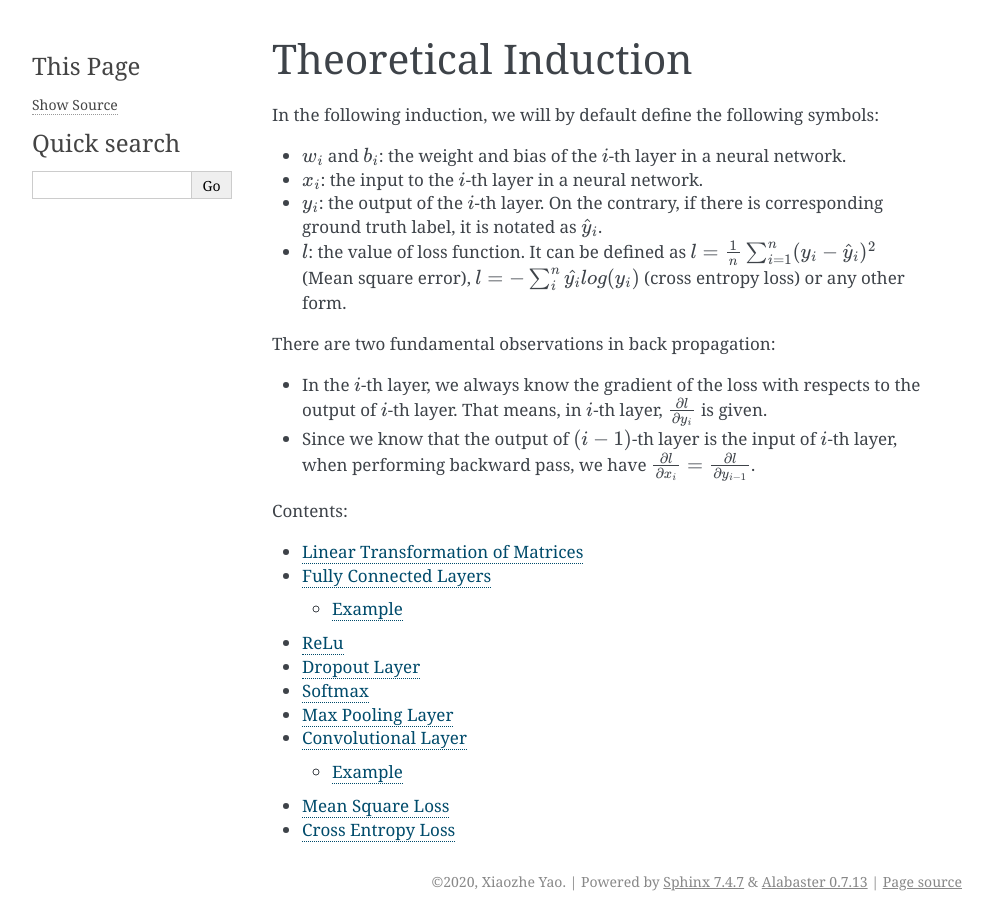
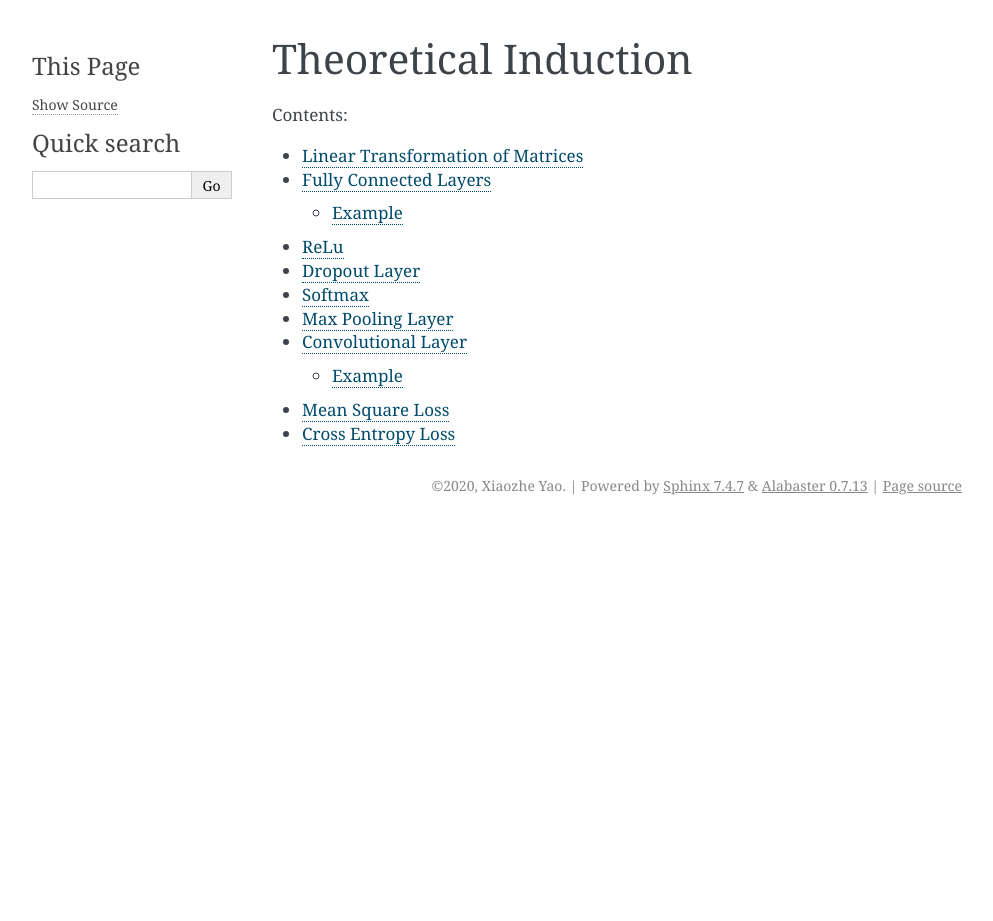
Before and after one commit to autoai-org/Tinyml, a Sphinx documentation site: the page built from docs/source/induction.rst, in a window 1280 px wide. Shown: the whole page, without its empty margins (148-1141 px from the left). Built offline with Sphinx 7.4.7, drawn with Linux system fonts in a browser that asks for light colours; after the commit the page ends 900 px from its top, so only the background shows below that.

Commit message:
update docs

```diff
--- a/docs/source/induction.rst
+++ b/docs/source/induction.rst
@@ -1,33 +1,6 @@
 ========================
  Theoretical Induction
 ========================
-
-In the following induction, we will by default define the following
-symbols:
-
--  :math:`w_i` and :math:`b_i`: the weight and bias of the :math:`i`-th
-   layer in a neural network.
-
--  :math:`x_i`: the input to the :math:`i`-th layer in a neural network.
-
--  :math:`y_i`: the output of the :math:`i`-th layer. On the contrary,
-   if there is corresponding ground truth label, it is notated as
-   :math:`\hat{y}_i`.
-
--  :math:`l`: the value of loss function. It can be defined as
-   :math:`l=\frac{1}{n}\sum_{i=1}^{n}(y_i-\hat{y}_i)^2` (Mean square
-   error), :math:`l=-\sum_{i}^n\hat{y_i}log(y_i)` (cross entropy loss)
-   or any other form.
-
-There are two fundamental observations in back propagation:
-
--  In the :math:`i`-th layer, we always know the gradient of the loss
-   with respects to the output of :math:`i`-th layer. That means, in
-   :math:`i`-th layer, :math:`\frac{\partial l}{\partial y_i}` is given.
-
--  Since we know that the output of :math:`(i-1)`-th layer is the input
-   of :math:`i`-th layer, when performing backward pass, we have
-   :math:`\frac{\partial{l}}{\partial{x_i}}=\frac{\partial{l}}{\partial{y_{i-1}}}`.
 
 .. toctree::
    :maxdepth: 3
--- a/docs/source/overview.rst
+++ b/docs/source/overview.rst
@@ -1,9 +1,9 @@
 Overview
 ===================================
 
-I wrote Tinynet for educational purpose, and I found it is useful and interesting to figure out what is a deep learning framework doing under sophisticated apis. I hope this project can be useful for students to understand deep learning.
+I wrote Tinynet for learning purpose, and I found it is useful and interesting to figure out what is a deep learning framework doing under their apis. I hope this project can be useful for other students to understand how deep learning works.
 
-In Tiny, we focus on three main tasks: construct the
+In Tinynet, we focus on three main tasks: construct the
 neural networks, perform the training, evaluating and visualizing
 processes and export the trained weight to the persistent storage (i.e.
 the hard disk). We have made the following modules to achieve these
```
